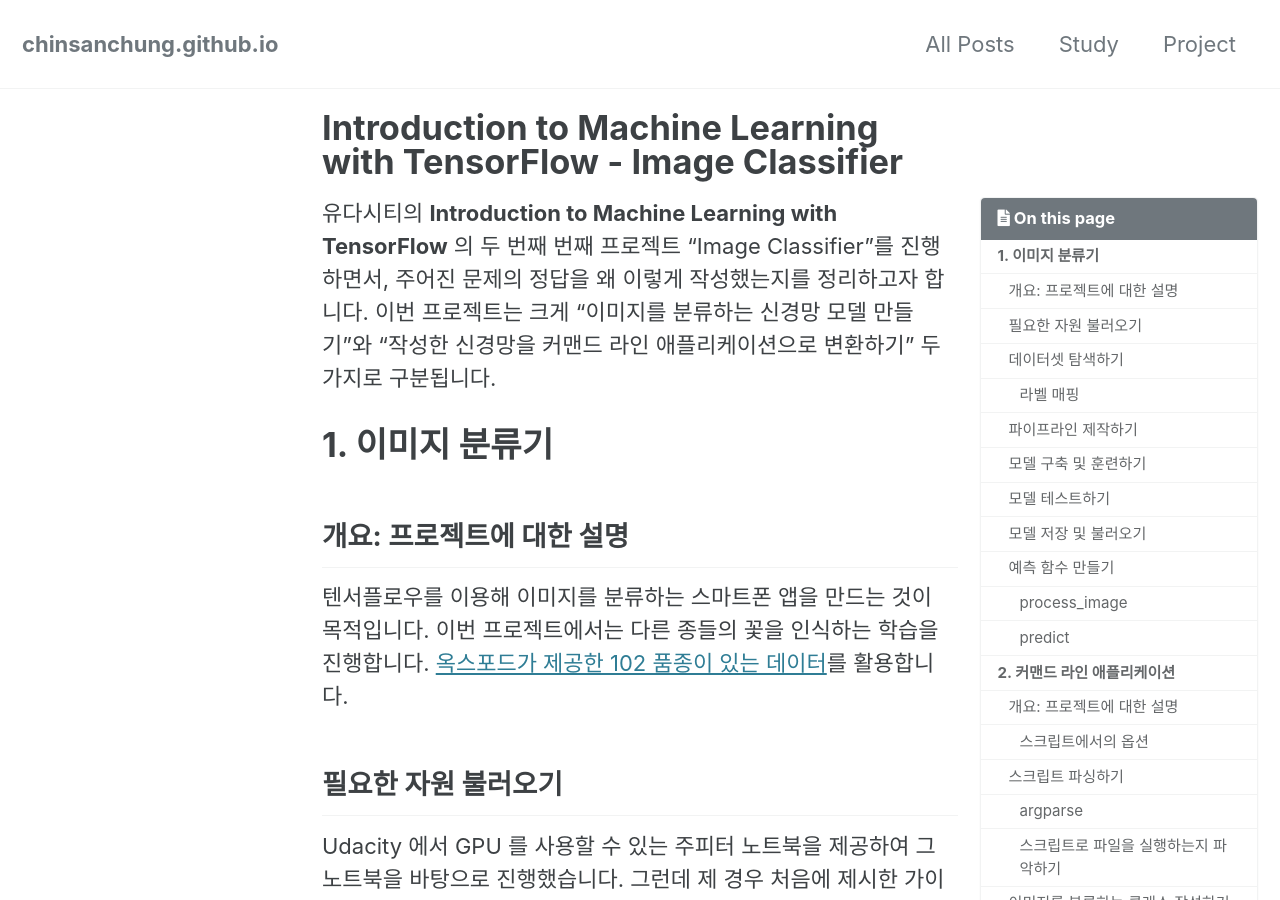
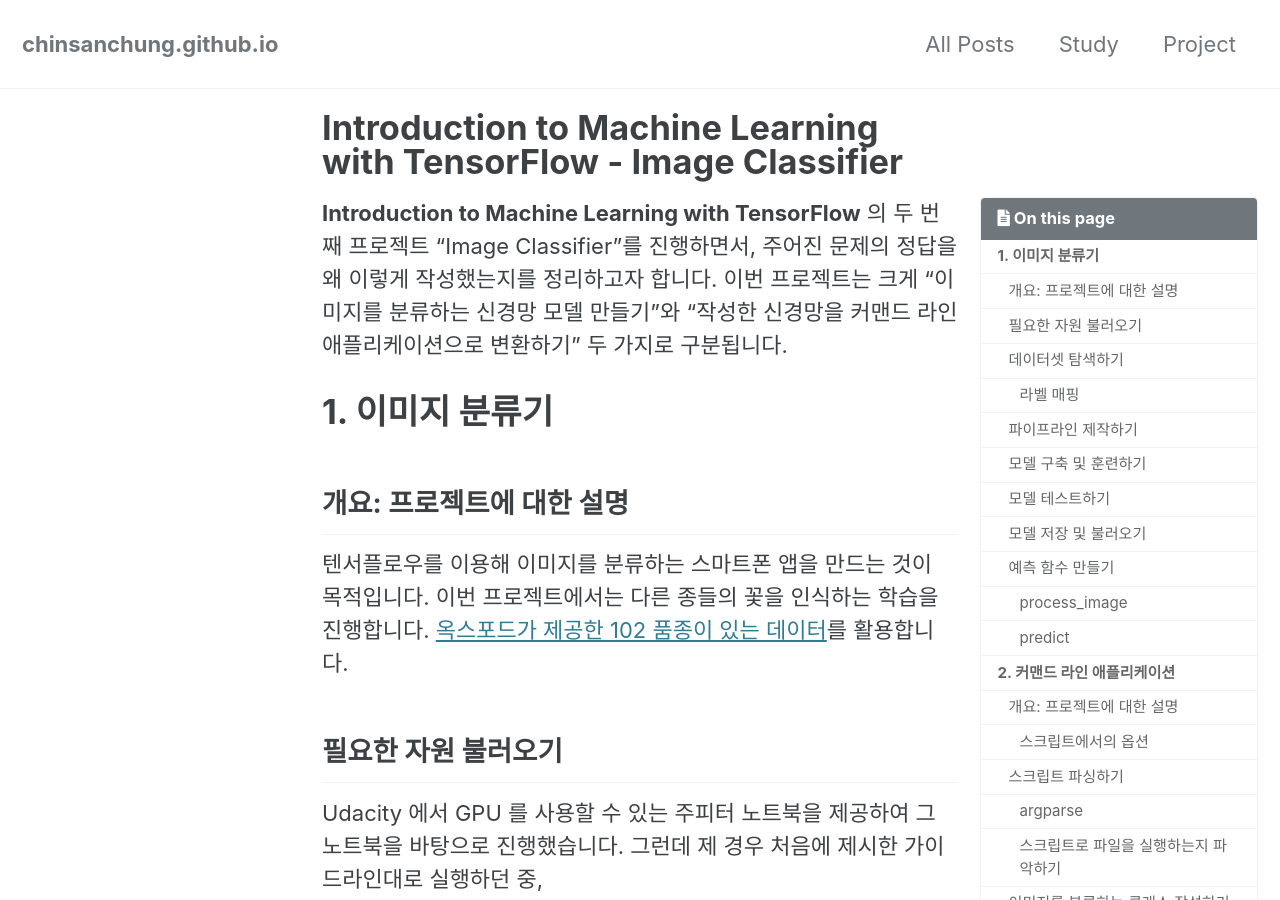
Before and after one commit to chinsanchung/chinsanchung.github.com, a Jekyll site: the page built from _posts/2021-08-28-intro-ml-nd-02.md, in a window 1280 px wide and 900 px high. Built offline with Jekyll 4.4.1, drawn with Linux system fonts in a browser that asks for light colours; cached includes are drawn as plain includes.

Commit message:
도입부의 오탈자 수정

```diff
--- a/_posts/2021-08-28-intro-ml-nd-02.md
+++ b/_posts/2021-08-28-intro-ml-nd-02.md
@@ -16,7 +16,7 @@ tags:
   - nanodegree
 ---
 
-유다시티의 **Introduction to Machine Learning with TensorFlow** 의 두 번째 번째 프로젝트 "Image Classifier"를 진행하면서, 주어진 문제의 정답을 왜 이렇게 작성했는지를 정리하고자 합니다. 이번 프로젝트는 크게 "이미지를 분류하는 신경망 모델 만들기"와 "작성한 신경망을 커맨드 라인 애플리케이션으로 변환하기" 두 가지로 구분됩니다.
+**Introduction to Machine Learning with TensorFlow** 의 두 번째 프로젝트 "Image Classifier"를 진행하면서, 주어진 문제의 정답을 왜 이렇게 작성했는지를 정리하고자 합니다. 이번 프로젝트는 크게 "이미지를 분류하는 신경망 모델 만들기"와 "작성한 신경망을 커맨드 라인 애플리케이션으로 변환하기" 두 가지로 구분됩니다.
 
 # 1. 이미지 분류기
 
```
